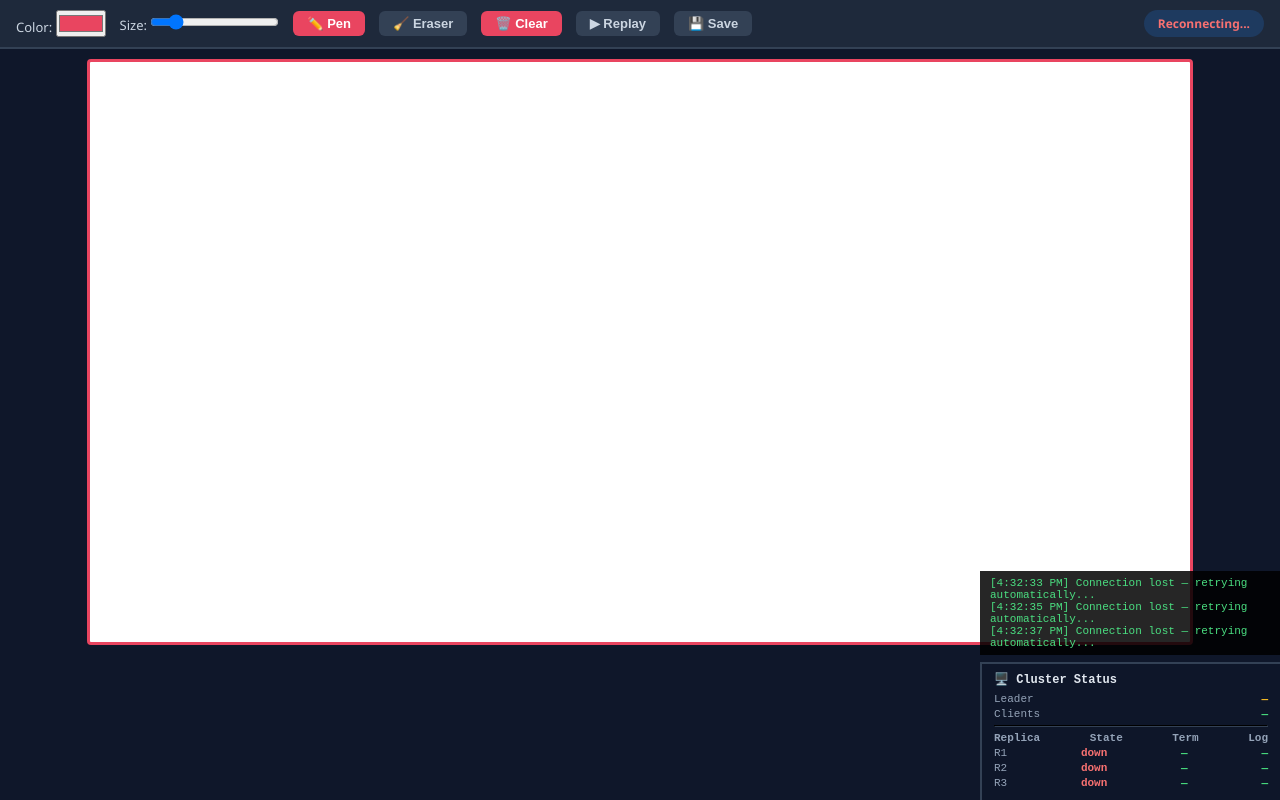
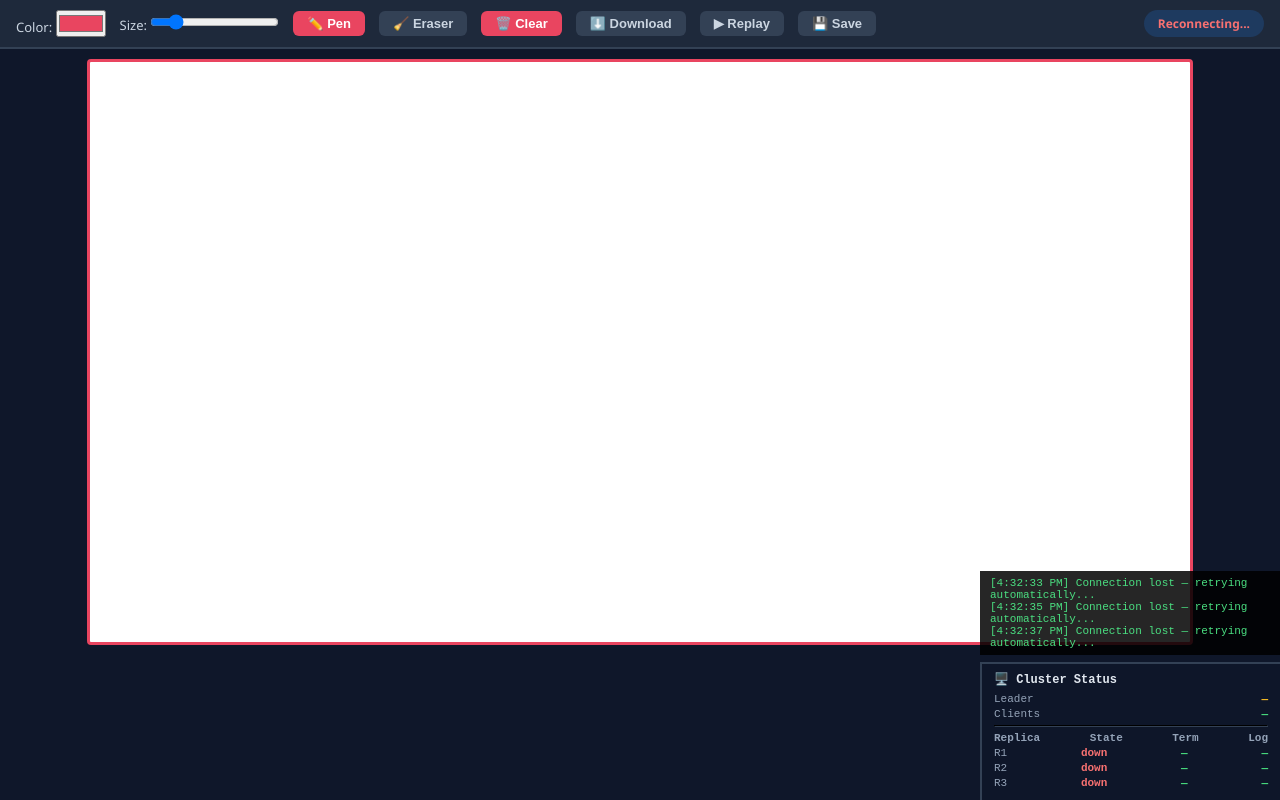
Before and after one commit to pes2202401427-eng/Mini-raft-drawing-board, a plain HTML site: page frontend/index.html in a window 1280 px wide. Drawn offline with Linux system fonts and the light colour scheme; no server answers.

Commit message:
Added canvas download feature

```diff
--- a/frontend/canvas.js
+++ b/frontend/canvas.js
@@ -192,6 +192,15 @@ function downloadCanvas() {
   addLog("Canvas downloaded");
 }
 
+function downloadCanvas() {
+  const link = document.createElement('a');
+  link.download = 'drawing.png';
+  link.href = canvas.toDataURL('image/png');
+  link.click();
+
+  addLog('Canvas downloaded');
+}
+
 // ── Start the dashboard ───────────────────────────────────────────
 // initDashboard comes from dashboard.js (loaded before this file)
 initDashboard();
--- a/frontend/index.html
+++ b/frontend/index.html
@@ -17,6 +17,9 @@
 
   <button class="tool-btn inactive" onclick="clearCanvas()"
     style="background:#e94560;color:white;">🗑️ Clear</button>
+  <button class="tool-btn inactive" onclick="downloadCanvas()">
+    ⬇️ Download
+  </button>
 
   <!-- ⭐ NEW -->
   <button class="tool-btn inactive" onclick="replayCanvas()">▶ Replay</button>
```
